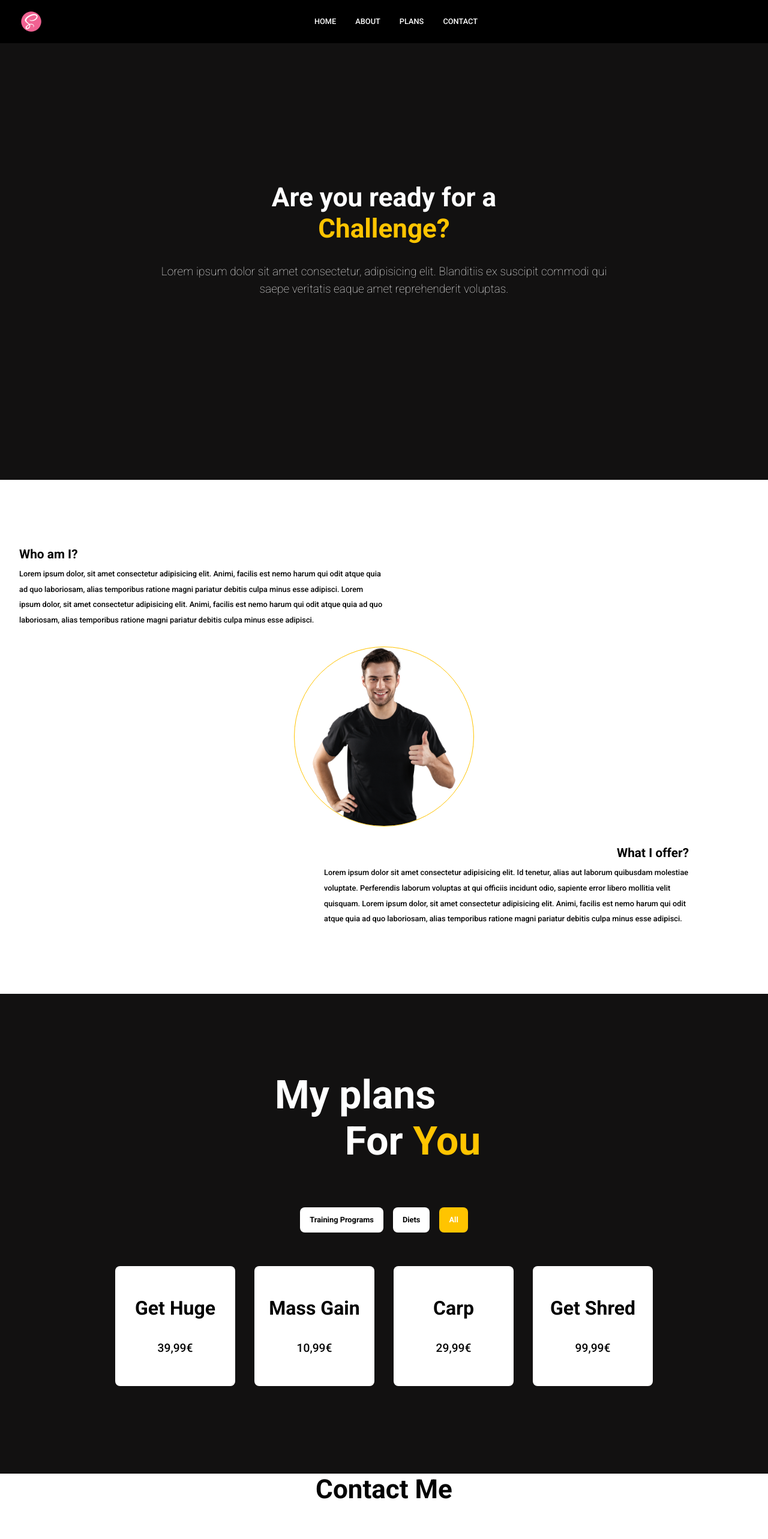
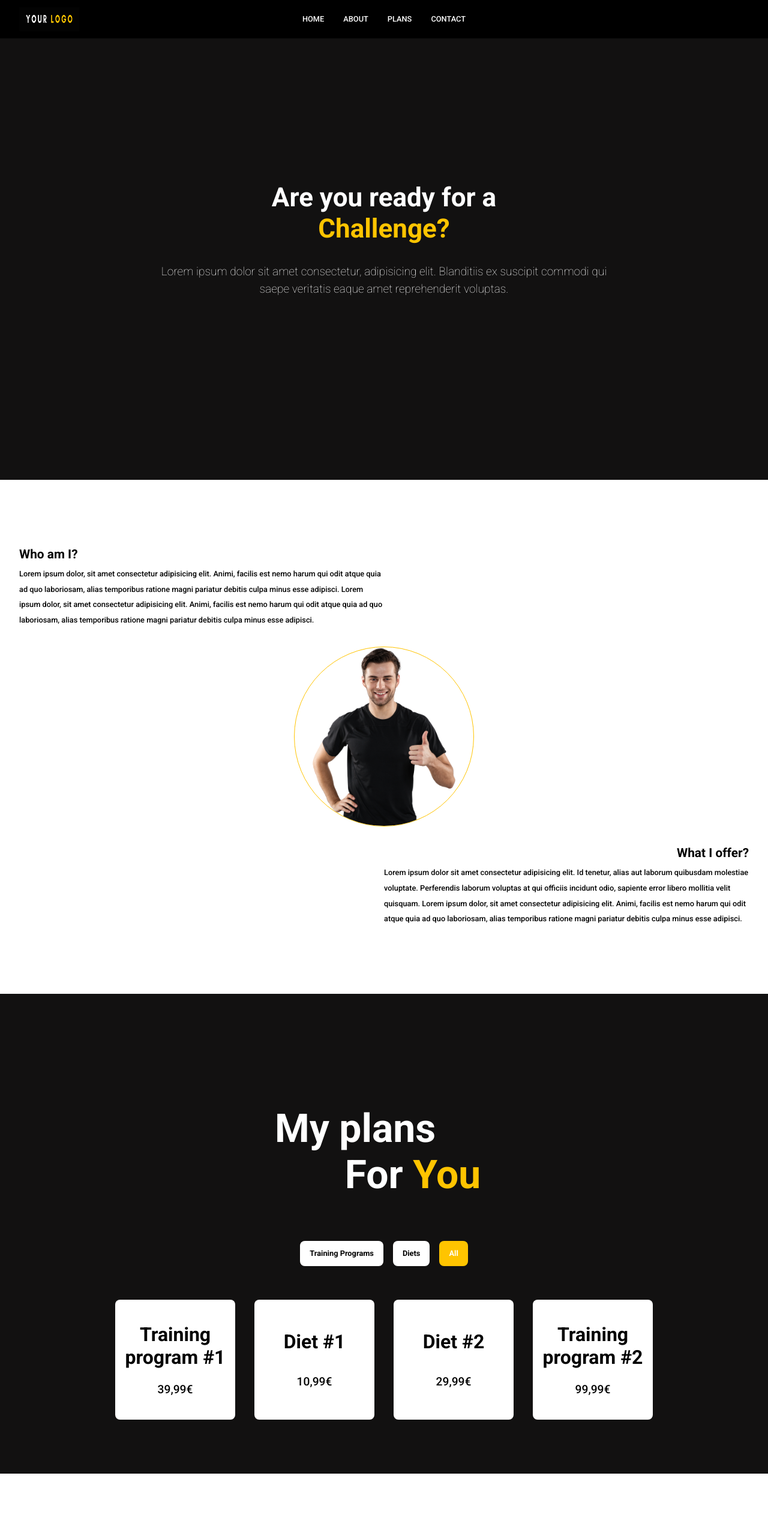
Before and after one commit to severireivinen/pt-landing-page, a React (Create React App) app: page / in a window 1280 px wide. Shown: the top 2566 px of the page at 60% size. Built offline with nearby package versions, Linux system fonts and the light colour scheme.

Commit message:
Project alpha v1

```diff
--- a/src/App.scss
+++ b/src/App.scss
@@ -1,6 +1,7 @@
 .app {
   background-color: var(--primary-color);
   font-family: var(--font-base);
+  overflow-x: hidden;
 }
 
 .app__primarybg {
@@ -77,3 +78,15 @@
     padding: 4rem 1rem 2rem;
   }
 }
+
+.copyright {
+  flex-direction: column;
+  color: var(--black-color);
+  font-size: 0.7rem;
+  position: relative;
+  margin: 1rem 1rem;
+
+  @media screen and (max-width: 450px) {
+    font-size: 0.5rem;
+  }
+}
--- a/src/components/Navbar/Navbar.jsx
+++ b/src/components/Navbar/Navbar.jsx
@@ -12,7 +12,7 @@ const Navbar = () => {
   return (
     <nav className="app__navbar">
       <div className="app__navbar-logo">
-        <img src={images.logo} alt="logo" />
+        <img src={images.yourlogo} alt="logo" />
       </div>
       <ul className="app__navbar-links">
         {links.map((link) => (
--- a/src/components/Navbar/Navbar.scss
+++ b/src/components/Navbar/Navbar.scss
@@ -14,13 +14,15 @@
   display: flex;
   justify-content: flex-start;
   align-items: center;
+  padding: 1rem 0;
 
   img {
-    width: 40px;
+    width: 100px;
     height: 40px;
+    position: absolute;
 
     @media screen and (min-width: 2000px) {
-      width: 80px;
+      width: 200px;
       height: 80px;
     }
   }
--- a/src/components/Plan/Plan.scss
+++ /dev/null
@@ -1,2 +0,0 @@
-.app__plan {
-}
--- a/src/constants/images.js
+++ b/src/constants/images.js
@@ -2,10 +2,12 @@ import profile from "../assets/profile.png";
 import logo from "../assets/logo.png";
 import gmail from "../assets/gmail.svg";
 import mobile from "../assets/mobile.png";
+import yourlogo from "../assets/yourlogo.png";
 
 export default {
   profile,
   logo,
   gmail,
   mobile,
+  yourlogo,
 };
--- a/src/containers/About/About.jsx
+++ b/src/containers/About/About.jsx
@@ -21,6 +21,7 @@ const About = () => {
           temporibus ratione magni pariatur debitis culpa minus esse adipisci.
         </p>
       </motion.div>
+
       <motion.div
         whileInView={{ opacity: [0, 1] }}
         transition={{ duration: 0.5 }}
@@ -28,8 +29,9 @@ const About = () => {
       >
         <img src={images.profile} alt=" me" />
       </motion.div>
+
       <motion.div
-        whileInView={{ x: [0, -100], opacity: [0, 1] }}
+        whileInView={{ x: [100, 0], opacity: [0, 1] }}
         transition={{ duration: 0.5 }}
         className="app__about-offer"
       >
--- a/src/containers/Footer/Footer.jsx
+++ b/src/containers/Footer/Footer.jsx
@@ -56,7 +56,11 @@ const Footer = () => {
         </div>
       </div>
 
-      <h2>Or Message Me</h2>
+      <div className="app__footer-hr">
+        <hr />
+        <p>Or Message Me</p>
+        <hr />
+      </div>
 
       <motion.div
         className="app__flex app__footer-form"
@@ -96,6 +100,12 @@ const Footer = () => {
           {loading ? "Sending..." : "Send Message"}
         </button>
       </motion.div>
+
+      <div className="copyright p-text app__flex">
+        <p>SITE TEMPLATE</p>
+        <p>@2022 SEVERI REIVINEN</p>
+        <p>ALL RIGHTS RESERVED</p>
+      </div>
     </div>
   );
 };
--- a/src/containers/Footer/Footer.scss
+++ b/src/containers/Footer/Footer.scss
@@ -1,7 +1,9 @@
 .app__footer {
-  flex: 1;
   width: 100%;
+  min-height: 100vh;
   flex-direction: column;
+
+  padding: 7rem 0 0 0;
 
   background-color: var(--white-color);
 
@@ -18,6 +20,25 @@
     @media screen and (max-width: 450px) {
       font-size: 2rem;
     }
+  }
+}
+
+.app__footer-hr {
+  display: flex;
+  align-items: center;
+  justify-content: center;
+  width: 100%;
+  margin: 2rem 0;
+
+  p {
+    margin: 0 1rem;
+    font-size: 1rem;
+    color: var(--black-color);
+  }
+
+  hr {
+    color: var(--gray-color);
+    width: 20%;
   }
 }
 
@@ -93,7 +114,7 @@
 
     textarea {
       height: 170px;
-      resize: none;
+      resize: vertical;
     }
     &:hover {
       box-shadow: 0 0 25px var(--primary-color);
--- a/src/containers/Plans/Plans.jsx
+++ b/src/containers/Plans/Plans.jsx
@@ -7,36 +7,36 @@ import "./Plans.scss";
 const plansData = [
   {
     id: 0,
-    name: "Get Huge",
+    name: "Training program #1",
     description:
-      "Lorem ipsum dolor sit amet consectetur, adipisicing elit. Vitae voluptatum nemo ipsa quisquam voluptatem natus aut facere suscipit neque quam dolorum nesciunt quaerat molestiae recusandae.",
+      "Lorem ipsum dolor sit amet consectetur, adipisicing elit. Vitae voluptatum nemo ipsa quisquam voluptatem natus aut facere suscipit neque quam dolorum nesciunt.",
     price: "39,99€",
     imgUrl: images.gym,
     tags: ["Training Programs", "All"],
   },
   {
     id: 1,
-    name: "Mass Gain",
+    name: "Diet #1",
     description:
-      "Lorem ipsum dolor sit amet consectetur, adipisicing elit. Vitae voluptatum nemo ipsa quisquam voluptatem natus aut facere suscipit neque quam dolorum nesciunt quaerat molestiae recusandae.",
+      "Lorem ipsum dolor sit amet consectetur, adipisicing elit. Vitae voluptatum nemo ipsa quisquam voluptatem natus aut facere suscipit neque quam dolorum nesciunt.",
     price: "10,99€",
     imgUrl: images.gym,
     tags: ["Diets", "All"],
   },
   {
     id: 2,
-    name: "Carp",
+    name: "Diet #2",
     description:
-      "Lorem ipsum dolor sit amet consectetur, adipisicing elit. Vitae voluptatum nemo ipsa quisquam voluptatem natus aut facere suscipit neque quam dolorum nesciunt quaerat molestiae recusandae.",
+      "Lorem ipsum dolor sit amet consectetur, adipisicing elit. Vitae voluptatum nemo ipsa quisquam voluptatem natus aut facere suscipit neque quam dolorum nesciunt.",
     price: "29,99€",
     imgUrl: images.gym,
     tags: ["Diets", "All"],
   },
   {
     id: 3,
-    name: "Get Shred",
+    name: "Training program #2",
     description:
-      "Lorem ipsum dolor sit amet consectetur, adipisicing elit. Vitae voluptatum nemo ipsa quisquam voluptatem natus aut facere suscipit neque quam dolorum nesciunt quaerat molestiae recusandae.",
+      "Lorem ipsum dolor sit amet consectetur, adipisicing elit. Vitae voluptatum nemo ipsa quisquam voluptatem natus aut facere suscipit neque quam dolorum nesciunt.",
     price: "99,99€",
     imgUrl: images.gym,
     tags: ["Training Programs", "All"],
--- a/src/containers/Plans/Plans.scss
+++ b/src/containers/Plans/Plans.scss
@@ -4,6 +4,8 @@
   flex-direction: column;
   align-items: center;
   justify-content: center;
+
+  padding: 7rem 0 0 0;
 }
 
 .app__plans-header {
```
Also changed, not shown: src/components/Plan/Plan.jsx (deleted, +0 -9 lines), src/lib/sanityClient.js (added, +14 -0 lines), src/assets/yourlogo.png (added).
